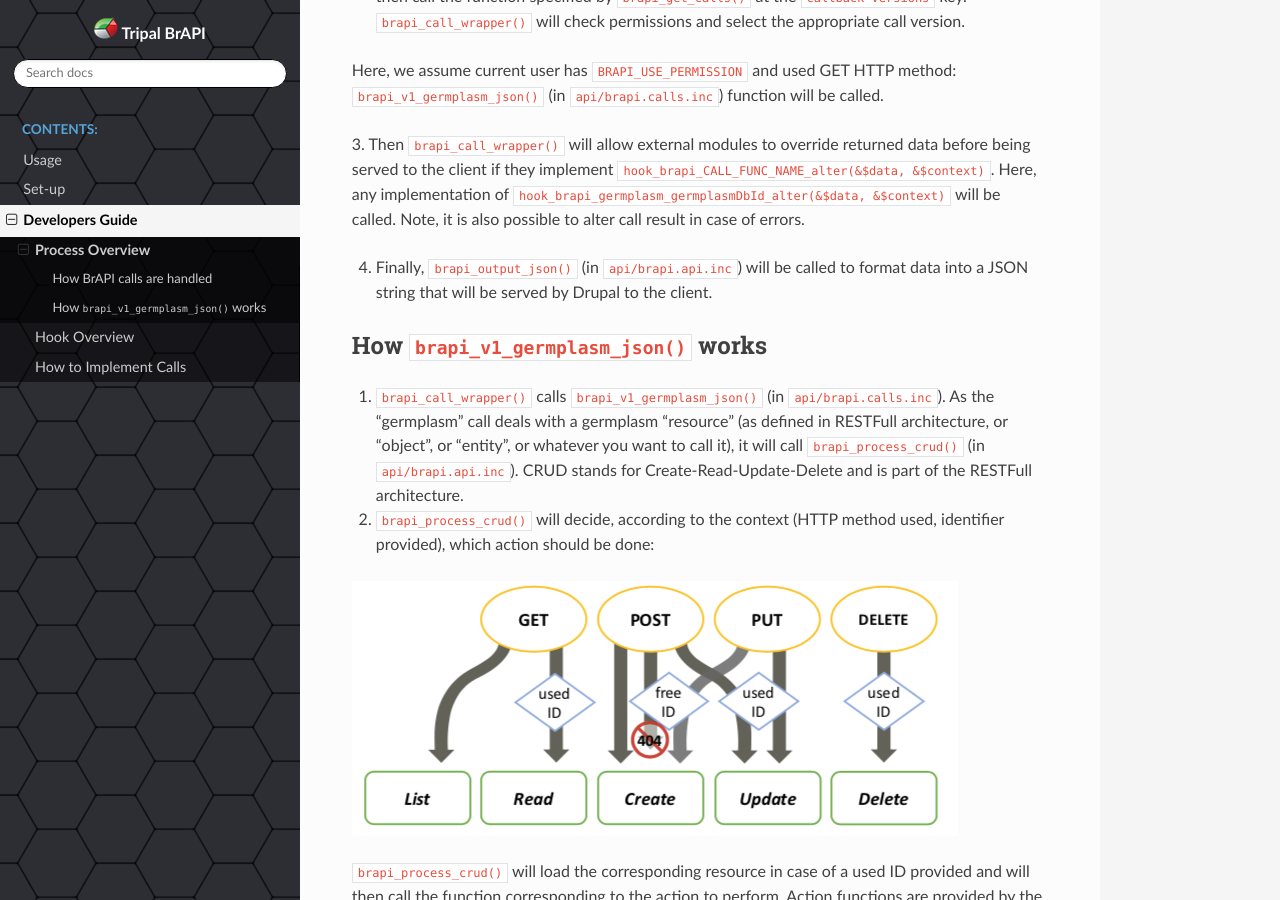
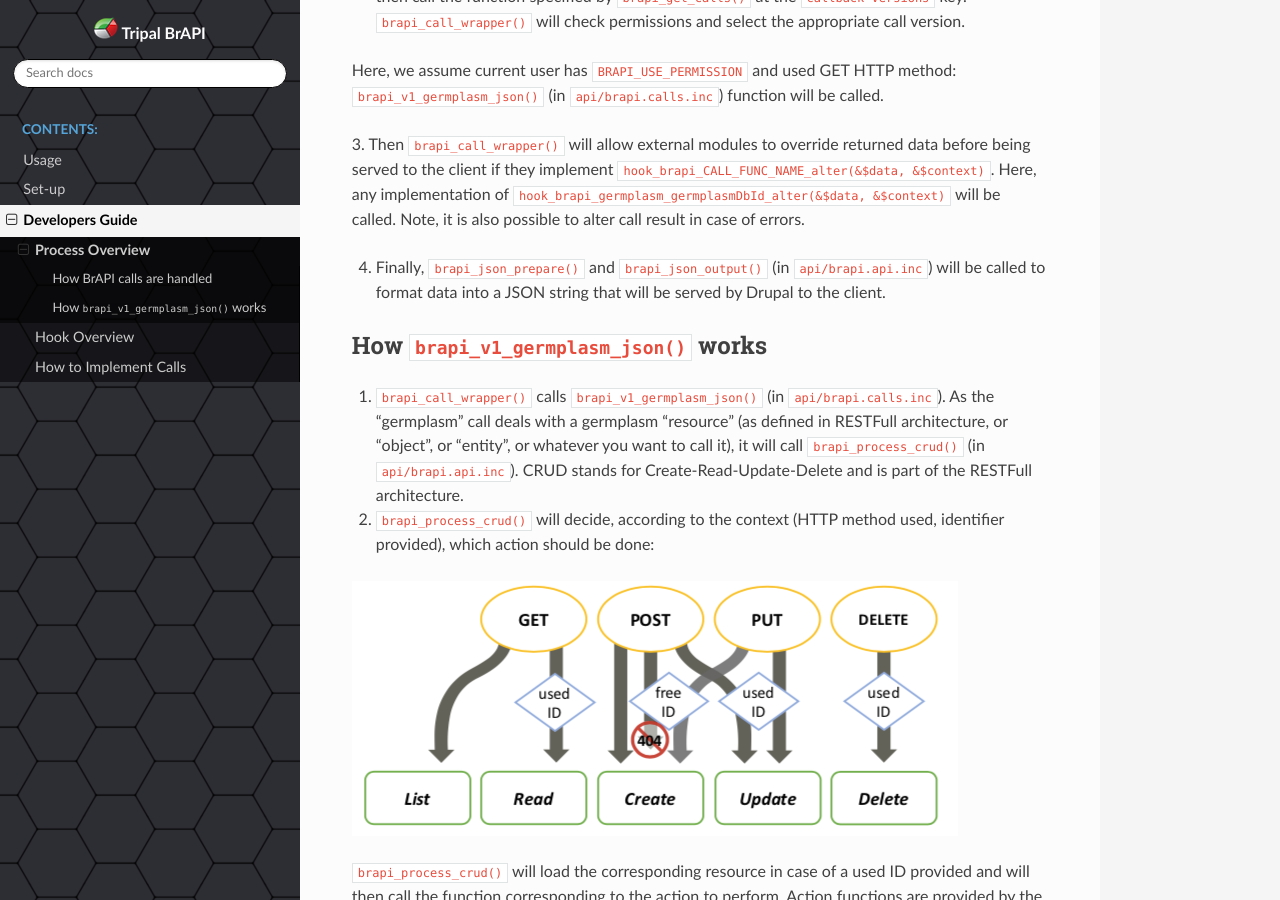
Before and after one commit to tripal/brapi, a Sphinx documentation site: the page built from docs/developers_guide/process.rst, in a window 1280 px wide and 900 px high, scrolled down 1057 px. Built offline with Sphinx 7.4.7 and the Read the Docs theme 2.0.0, drawn with Linux system fonts in a browser that asks for light colours.

Commit message:
Changed the way BrAPI module outputs JSON data in order to be able to use xxx_brapi_error_alter hooks to work when an error should be replaced by some data.

```diff
--- a/docs/developers_guide/process.rst
+++ b/docs/developers_guide/process.rst
@@ -26,7 +26,7 @@ Here, we assume current user has ``BRAPI_USE_PERMISSION`` and used GET HTTP meth
 3. Then ``brapi_call_wrapper()`` will allow external modules to override returned data before being served to the client if they implement ``hook_brapi_CALL_FUNC_NAME_alter(&$data, &$context)``.
 Here, any implementation of ``hook_brapi_germplasm_germplasmDbId_alter(&$data, &$context)`` will be called. Note, it is also possible to alter call result in case of errors.
 
-4. Finally, ``brapi_output_json()`` (in ``api/brapi.api.inc``) will be called to format data into a JSON string that will be served by Drupal to the client.
+4. Finally, ``brapi_json_prepare()`` and ``brapi_json_output()`` (in ``api/brapi.api.inc``) will be called to format data into a JSON string that will be served by Drupal to the client.
 
 How ``brapi_v1_germplasm_json()`` works
 -----------------------------------------
```
Also changed, not shown: 3 other files.
